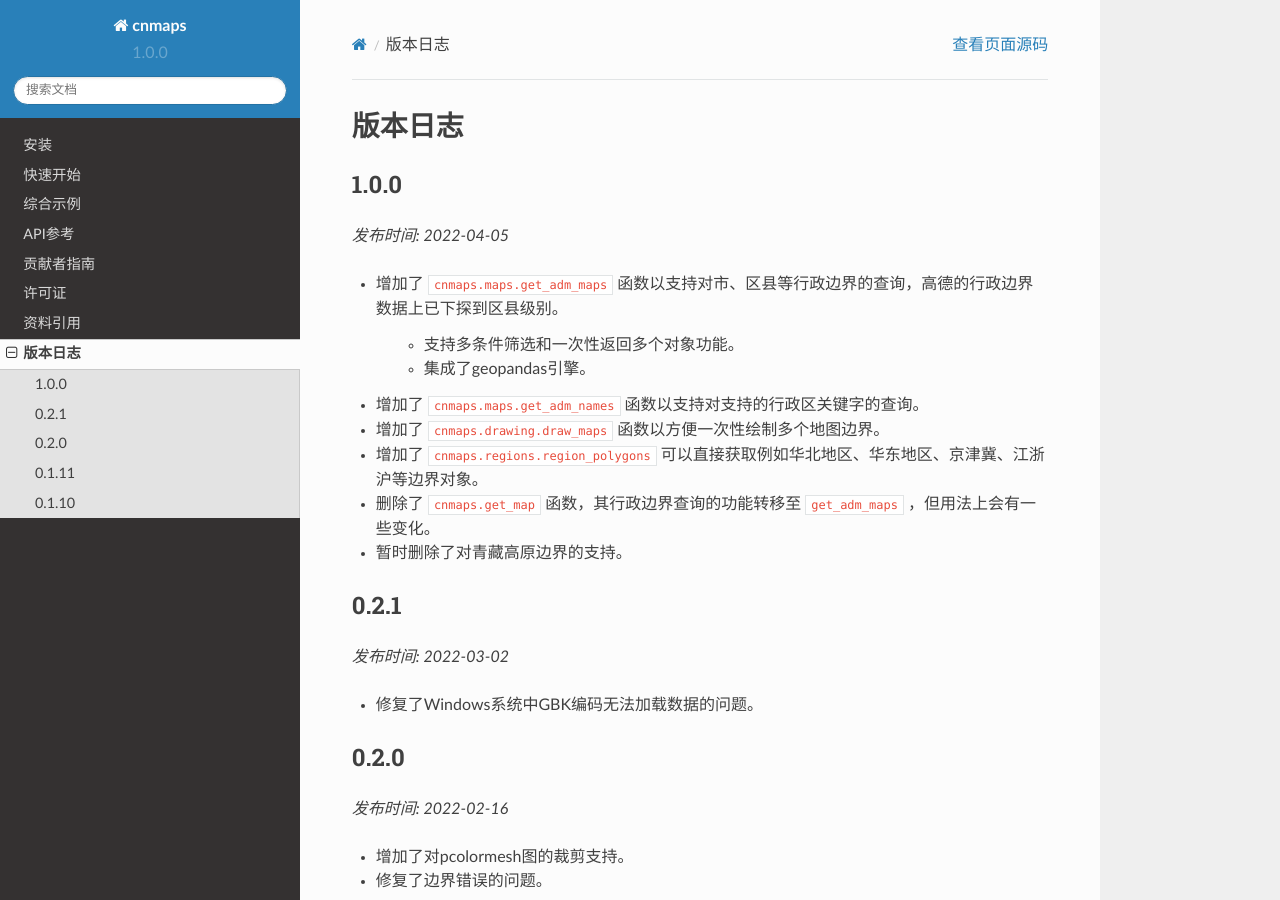
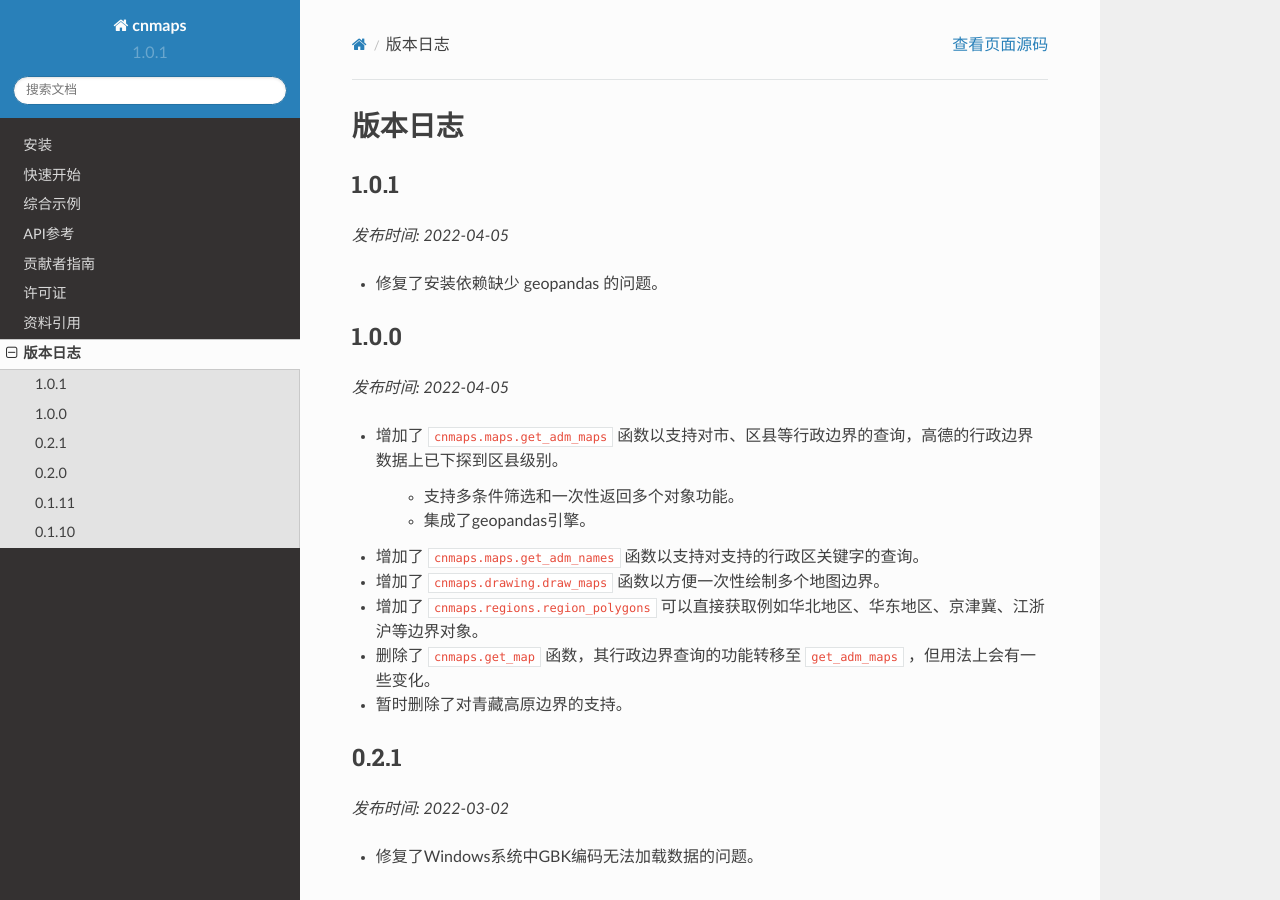
Before and after one commit to cnmetlab/cnmaps-doc, a Sphinx documentation site: the page built from source/content/changelog.rst, in a window 1280 px wide and 900 px high. Built offline with Sphinx 7.4.7 and the Read the Docs theme 2.0.0, drawn with Linux system fonts in a browser that asks for light colours.

Commit message:
版本更新到1.0.1

```diff
--- a/source/conf.py
+++ b/source/conf.py
@@ -22,8 +22,8 @@ copyright = '2022, Clarmy'
 author = 'Clarmy'
 
 # The full version, including alpha/beta/rc tags
-release = '1.0.0'
-version = '1.0.0'
+release = '1.0.1'
+version = '1.0.1'
 
 # -- General configuration ---------------------------------------------------
 
--- a/source/content/changelog.rst
+++ b/source/content/changelog.rst
@@ -1,5 +1,11 @@
 版本日志
 ===========
+1.0.1
+-------
+*发布时间: 2022-04-05*
+
+* 修复了安装依赖缺少 geopandas 的问题。
+
 1.0.0
 -------
 *发布时间: 2022-04-05*
--- a/source/content/installation.rst
+++ b/source/content/installation.rst
@@ -2,6 +2,6 @@
 =====
 cnmaps依赖于 ``cartopy>=0.19.0`` ，因此在安装cnmaps之前请确保cartopy已安装，`cartopy的安装方法 <https://scitools.org.uk/cartopy/docs/latest/installing.html>`_ 。
 
-在完成cartopy的安装以后，你可以使用pip来安装cnmaps： ``$ pip install cnmaps==1.0.0``
+在完成cartopy的安装以后，你可以使用pip来安装cnmaps： ``$ pip install cnmaps==1.0.1``
 
-.. warning:: 由于cnmaps目前为探索和实验阶段，有些功能可能会随着版本的更新而发生巨大的变化，为了避免由于版本更新而导致代码不可用，请在安装时指定版本号。本文档是以 ``cnmaps==1.0.0`` 版本进行说明的，其他版本可能并不适用。
+.. warning:: 由于cnmaps目前为探索和实验阶段，有些功能可能会随着版本的更新而发生巨大的变化，为了避免由于版本更新而导致代码不可用，请在安装时指定版本号。本文档是以 ``cnmaps==1.0.1`` 版本进行说明的，其他版本可能并不适用。
```
